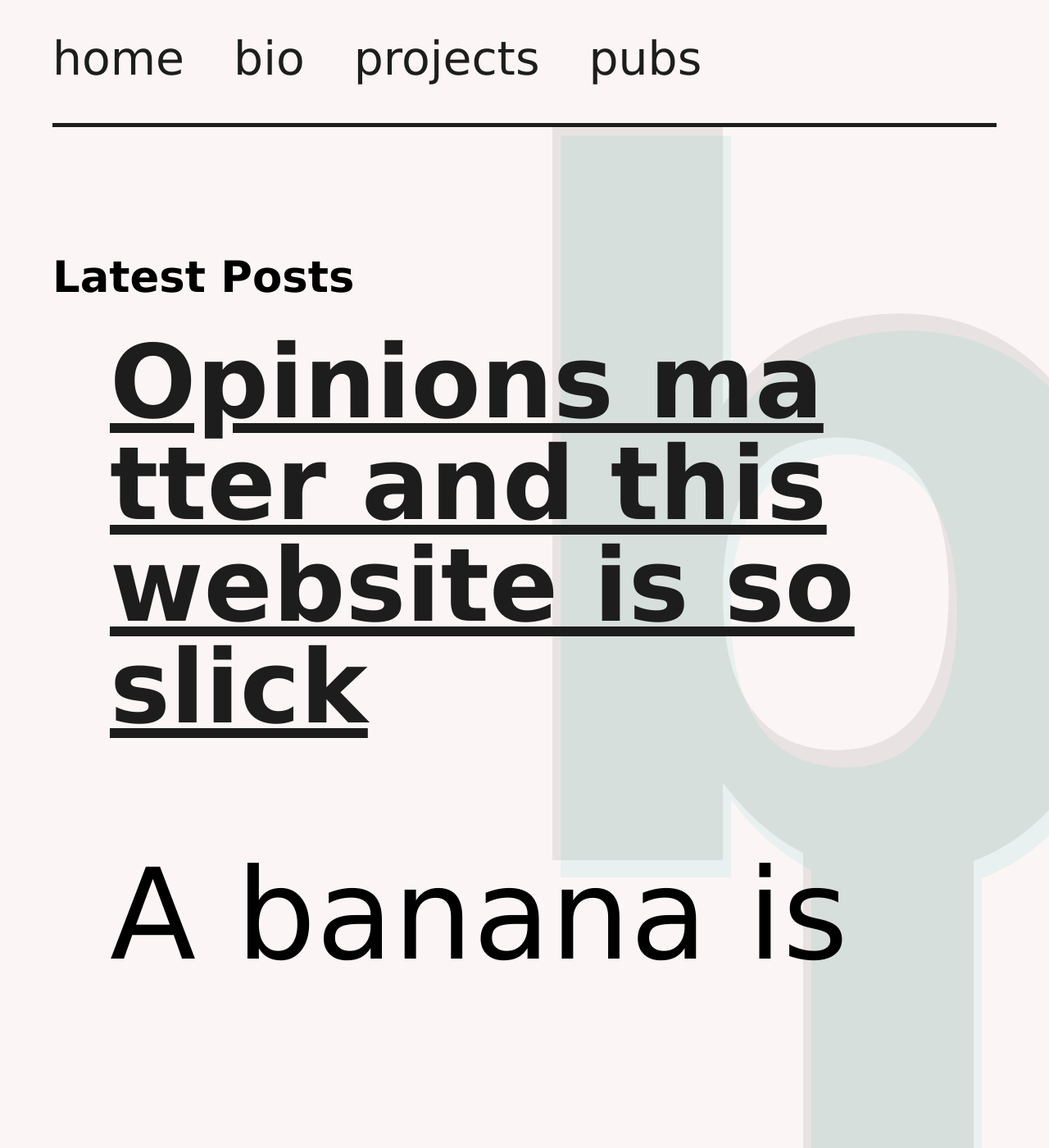
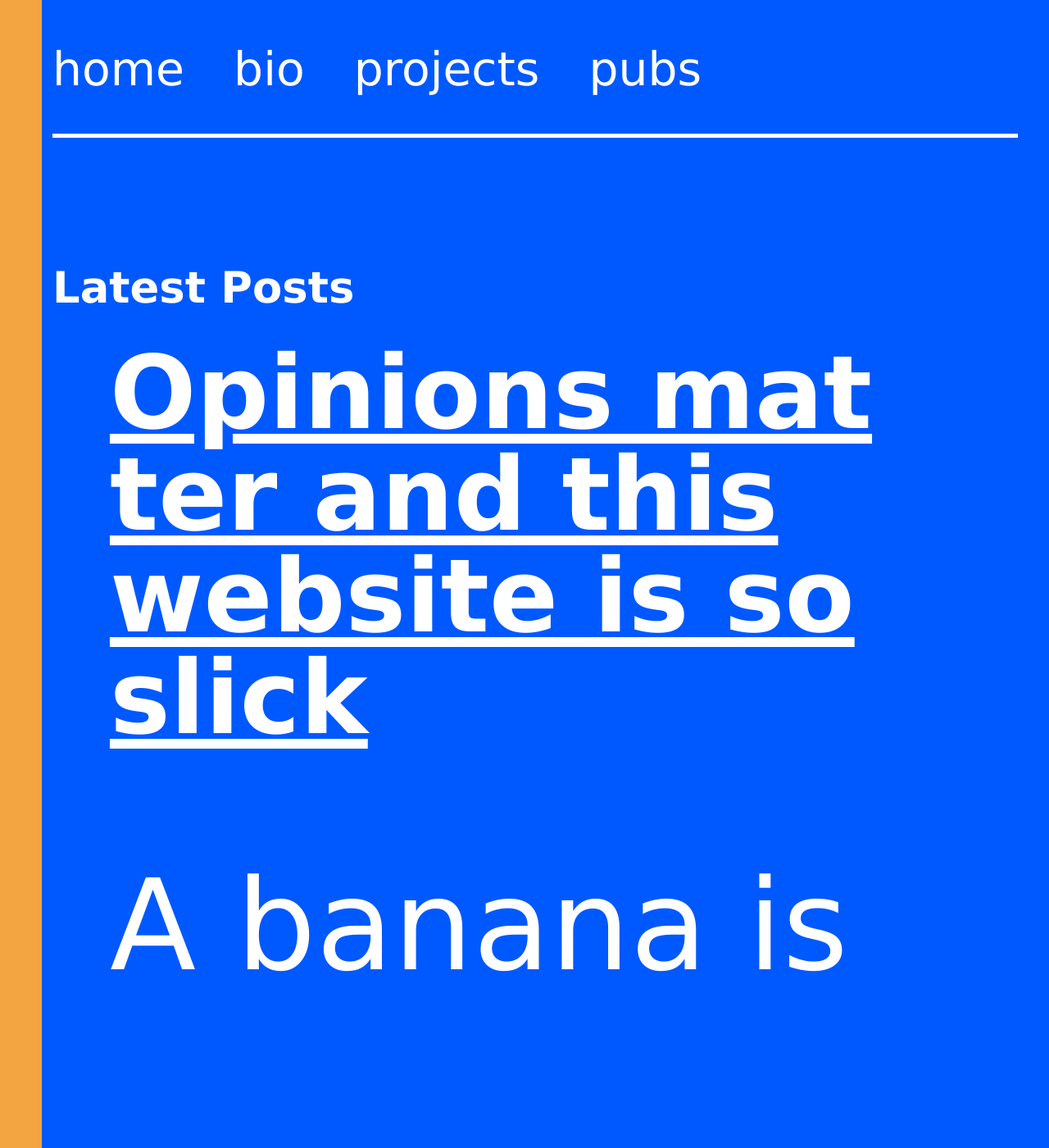
Before and after one commit to oliviodare/oliviodare.com, a Jekyll site: the page built from blog.html, in a window 1280 px wide and 1400 px high. Shown: the whole window at 82% size. Built offline with Jekyll 4.4.1, drawn with Linux system fonts in a browser that asks for light colours.

Commit message:
funk funk

```diff
--- a/_sass/main.scss
+++ b/_sass/main.scss
@@ -26,13 +26,26 @@ footer, header, hgroup, menu, nav, section {
 
 /* define variables */
 :root {
-  --brokenwhite: #fbf6f5;
+  --mybckground: #fbf6f5;
+	--myblack: #1d1d1d;
+	--myhovercolor: #03B5AA;
+	--myhovertime: 0.8s;
+
+	--mybckground: #0059FF;
+	--myblack: white;
+	--myhovercolor: #F2A541;
+	--myhovertime: 0s;
 }
 
 
 .current {
   text-decoration: none;
 }
+
+html {
+	background: var(--myhovercolor);
+}
+
 
 body  {
 	/*font: normal normal 400;*/
@@ -41,14 +54,19 @@ body  {
 	font-size: 100%;
 	line-height: 1.5em;
 	font-family: Avenir,Verdana,sans-serif;
+	position: relative;
+	left: 14%;
   max-width: 50%;
-	margin-left: 14%;
+	padding: 1%;
+	padding-right:7%;
   /*margin-bottom: 80px;*/
-	background-color: var(--brokenwhite);
+	background-color: var(--mybckground);
+	color: var(--myblack);
+
 }
 
 nav {
-  background: var(--brokenwhite);
+  background: var(--mybckground);
 	padding-top: 10px;
 	/*uncomment for fixed nav bar
 	position: fixed;
@@ -58,7 +76,7 @@ nav {
 }
 
 a {
-	color: #1d1d1d;
+	color: var(--myblack);
 	word-break: break-all;
 }
 
@@ -68,8 +86,8 @@ p {
 }
 
 a:hover {
-	color:#03B5AA;
-	transition-duration: 0.8s;
+	color:var(--myhovercolor);
+	transition-duration: var(--myhovertime);
 }
 
 
@@ -90,12 +108,15 @@ h4, h5 {
 }
 
 h5 {
-	color: #03B5AA;
+	color: var(--myhovercolor);
 	top: 206px;
 	right: -1px;
 	z-index: -1;
 }
 
+h4, h5 {
+	display: none;
+}
 
 h1 {
   font-size: 3.5em;
@@ -153,8 +174,10 @@ img[src="/room.png"] {
     // overflow-x: hidden; /* This fixes scrollable on x for tablets but I took it from somewhere else so I don't really know what it does*/
 		max-width: 92%;
 		line-height: 2.4em;
-		margin-left: 5%;
-		margin-right: 5%;
+		margin-left: 0%;
+		position: relative;
+		left: 4%;
+		margin-right: 0%;
   }
 
 	nav {
@@ -168,7 +191,7 @@ img[src="/room.png"] {
 		z-index: 1;
 		width: 100%;
 
-		border-bottom: 5px solid #1d1d1d; /* Don't forget to modify to the right border. */
+		border-bottom: 5px solid var(--myblack); /* Don't forget to modify to the right border. */
 
 	}
 
@@ -234,6 +257,11 @@ img[src="/room.png"] {
 		right: -18px;
 	}
 
+	h4, h5 {
+		display: none;
+	}
+
+
 	img[src="/face2.png"] {
 		position: inherit;
 		padding-top: 50px;
@@ -261,12 +289,16 @@ img[src="/room.png"] {
 
 	h4, h5 {
 		right: 11%;
-
 	}
 
 	h5 {
 		right: 9%;
 	}
+
+	h4, h5 {
+		display: none;
+	}
+
 
 	img[src="/face2.png"] {
 		position: relative;
```
